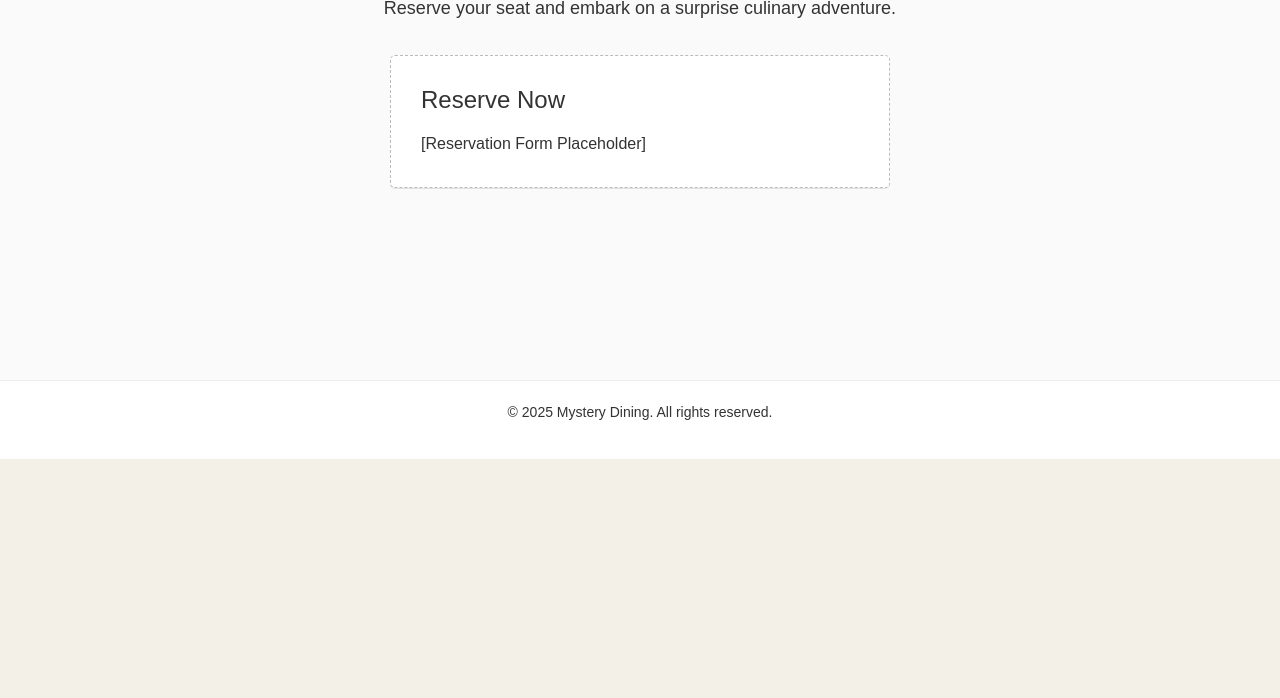
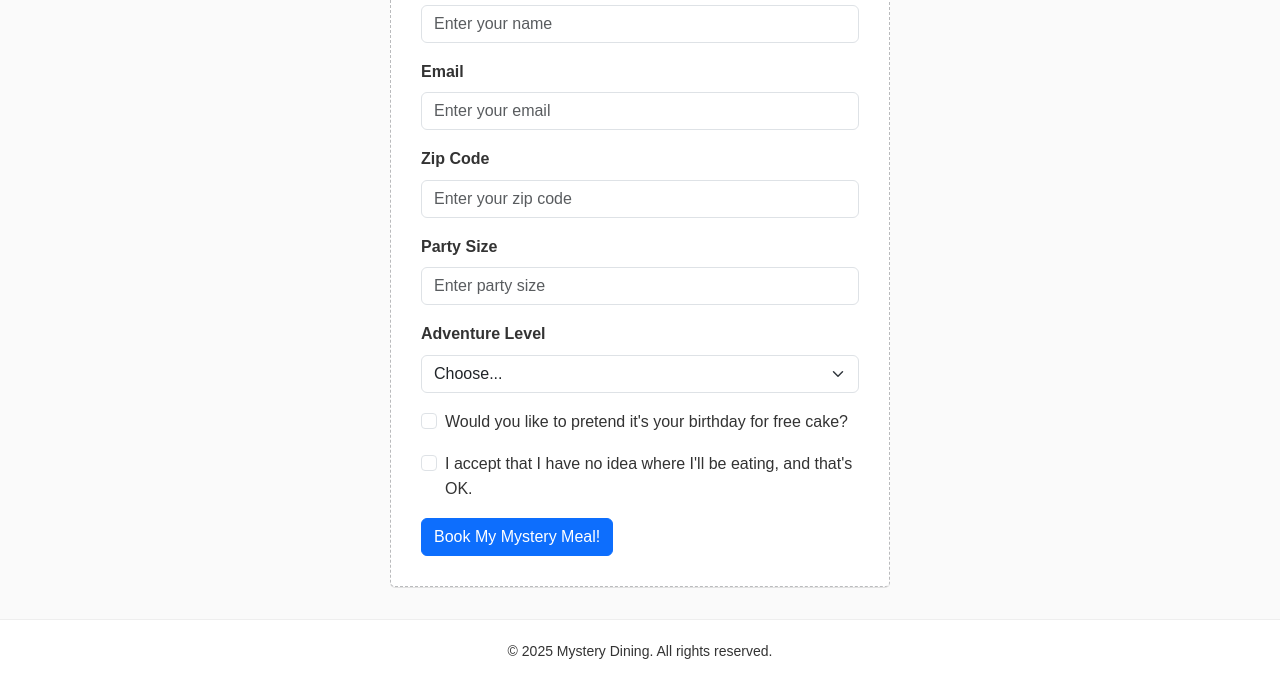
Before and after one commit to tmuxengr3070/03-styling-forms, a plain HTML site: page index.html in a window 1280 px wide. Shown: the part 341-1039 px from the top of the page. Before the commit the page ends 800 px from the top, so only its background shows below. Drawn offline with nearby package versions, Linux system fonts and the light colour scheme; a web font is replaced by a local one.

Commit message:
final site

```diff
--- a/index.html
+++ b/index.html
@@ -38,7 +38,46 @@
       <div class="reservation-card">
         <h2>Reserve Now</h2>
         <div class="form-placeholder">
-          [Reservation Form Placeholder]
+          <form>
+            <div class="mb-3">
+              <label for="name" class="form-label">Name</label>
+              <input type="text" class="form-control" id="name" placeholder="Enter your name" required>
+            </div>
+            <div class="mb-3">
+              <label for="email" class="form-label">Email</label>
+              <input type="email" class="form-control" id="email" placeholder="Enter your email" required>
+            </div>
+            <div class="mb-3">
+              <label for="zip" class="form-label">Zip Code</label>
+              <input type="text" class="form-control" id="zip" placeholder="Enter your zip code" required>
+            </div>
+            <div class="mb-3">
+              <label for="party-size" class="form-label">Party Size</label>
+              <input type="number" class="form-control" id="party-size" placeholder="Enter party size">
+            </div>
+            <div class="mb-3">
+              <label for="adventure-level" class="form-label">Adventure Level</label>
+              <select class="form-select" id="adventure-level">
+                <option selected>Choose...</option>
+                <option value="1">Mild</option>
+                <option value="2">Medium</option>
+                <option value="3">Spicy</option>
+              </select>
+            </div>
+            <div class="form-check mb-3">
+              <input class="form-check-input" type="checkbox" id="birthday-cake">
+              <label class="form-check-label" for="birthday-cake">
+                Would you like to pretend it's your birthday for free cake?
+              </label>
+            </div>
+            <div class="form-check mb-3">
+              <input class="form-check-input" type="checkbox" id="accept-unknown" required>
+              <label class="form-check-label" for="accept-unknown">
+                I accept that I have no idea where I'll be eating, and that's OK.
+              </label>
+            </div>
+            <button type="submit" class="btn btn-primary">Book My Mystery Meal!</button>
+          </form>
         </div>
       </div>
     </div>
--- a/style.css
+++ b/style.css
@@ -30,6 +30,10 @@ h1 {
   width: 90%;
   max-width: 1200px;
   margin: 0 auto;
+}
+
+.form-label {
+  font-weight: bold;
 }
 
 /* Header */
```
Also changed, not shown: 1 other file.
